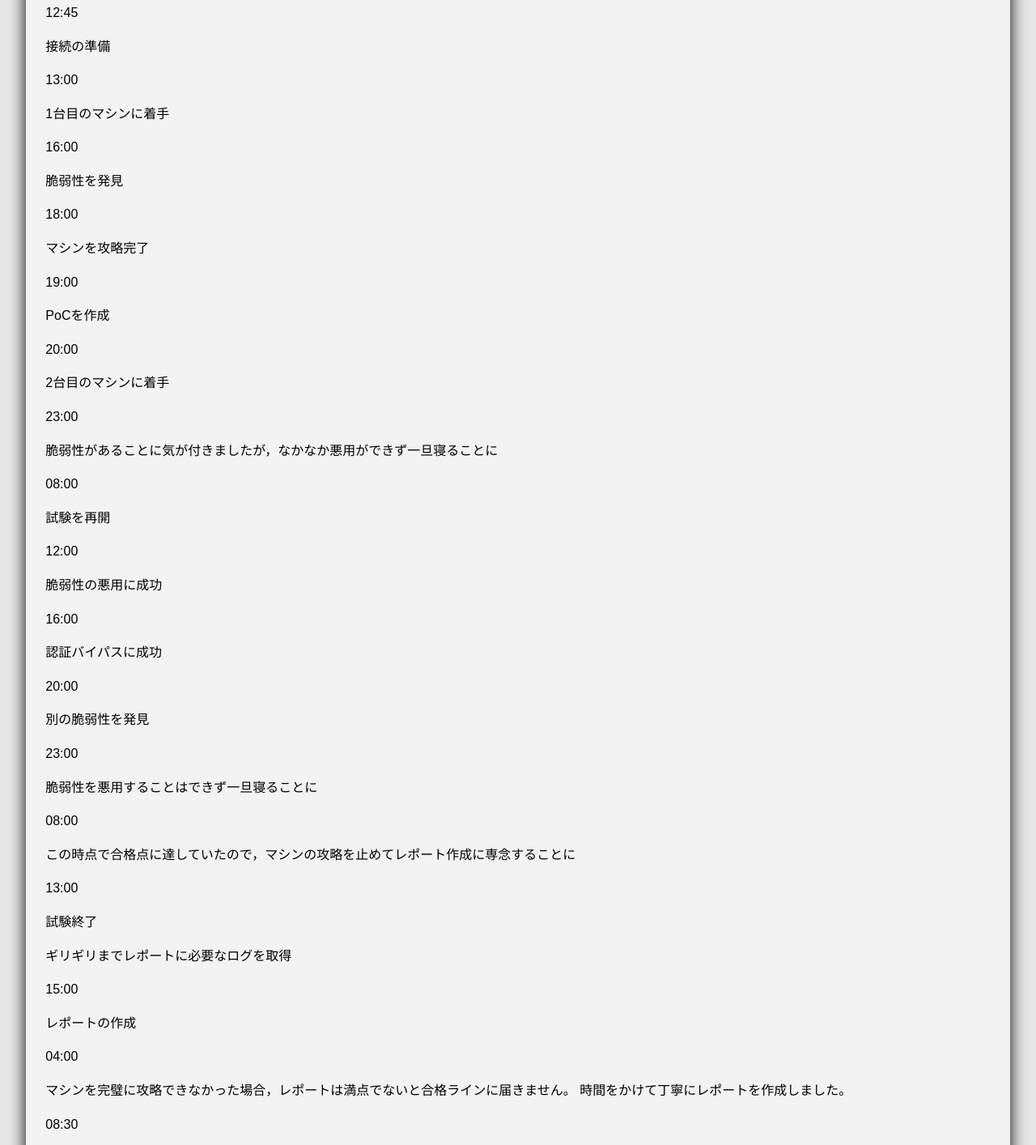
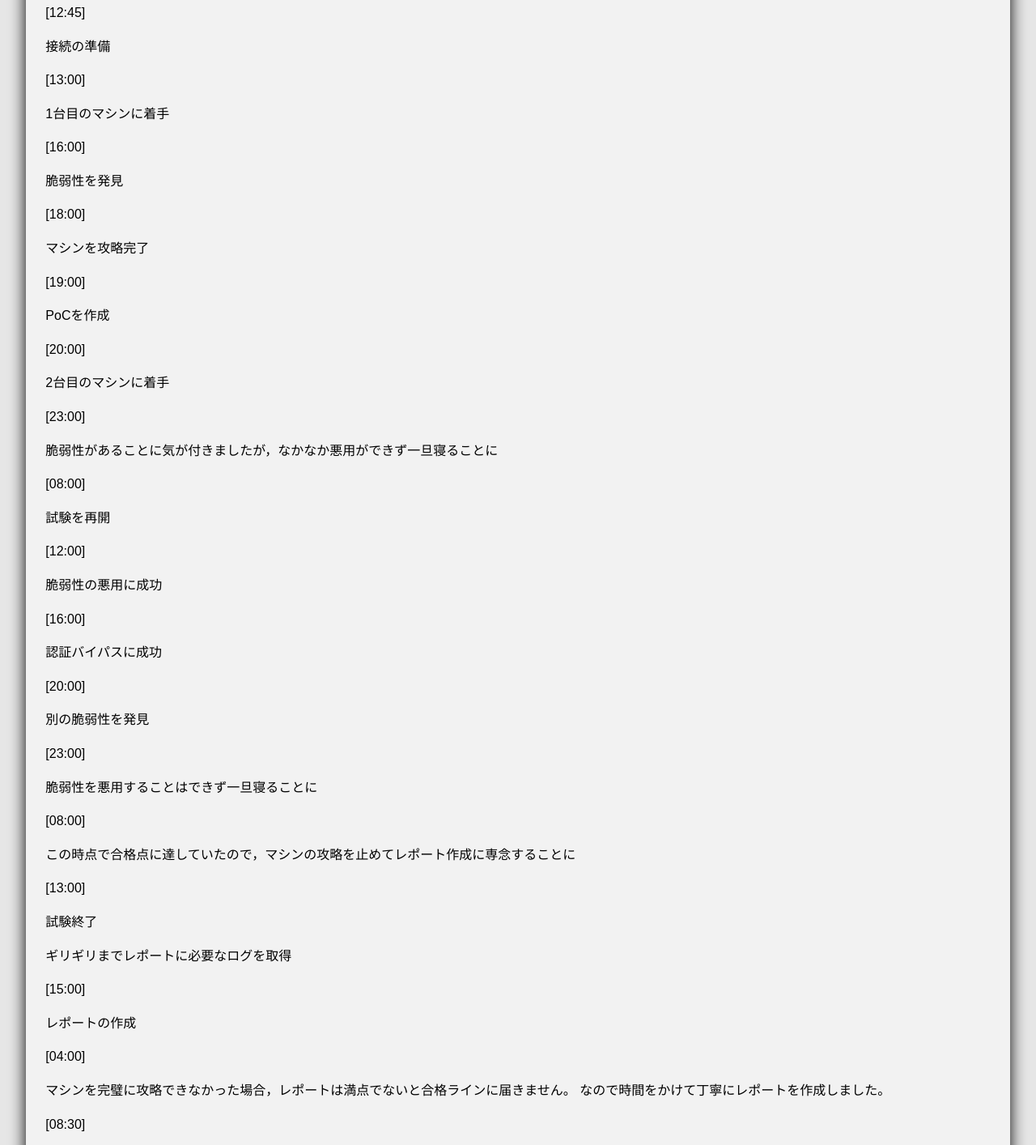
Before and after one commit to kuzushiki/kuzushiki.github.io, a plain HTML site: page post/oswe/note/index.html in a window 1280 px wide. Shown: the part 3802-5216 px from the top of the page at 81% size. Drawn offline with Linux system fonts and the light colour scheme.

Commit message:
時間の表記を変更

```diff
--- a/post/oswe/note/index.html
+++ b/post/oswe/note/index.html
@@ -133,44 +133,44 @@
 <p>脆弱性が悪用できることを証明するスクリプトを書く必要があります。言語は自由です。私は <strong>Python</strong> で作成しました。</p>
 <h2 id="試験当日の様子">試験当日の様子</h2>
 <hr>
-<p>12:30</p>
+<p>[12:30]</p>
 <p>準備開始</p>
 <p>OSCPを受験したことがあるので特に問題ないと思っていましたが，「試験に使う監視ツールは最新版のChromeとFirefoxでは動かないから <strong>古いバージョンをインストールしておいてね</strong> 」という旨のメールが当日に届いており，あわててインストールしました。</p>
-<p>12:45</p>
+<p>[12:45]</p>
 <p>接続の準備</p>
-<p>13:00</p>
+<p>[13:00]</p>
 <p>1台目のマシンに着手</p>
-<p>16:00</p>
+<p>[16:00]</p>
 <p>脆弱性を発見</p>
-<p>18:00</p>
+<p>[18:00]</p>
 <p>マシンを攻略完了</p>
-<p>19:00</p>
+<p>[19:00]</p>
 <p>PoCを作成</p>
-<p>20:00</p>
+<p>[20:00]</p>
 <p>2台目のマシンに着手</p>
-<p>23:00</p>
+<p>[23:00]</p>
 <p>脆弱性があることに気が付きましたが，なかなか悪用ができず一旦寝ることに</p>
-<p>08:00</p>
+<p>[08:00]</p>
 <p>試験を再開</p>
-<p>12:00</p>
+<p>[12:00]</p>
 <p>脆弱性の悪用に成功</p>
-<p>16:00</p>
+<p>[16:00]</p>
 <p>認証バイパスに成功</p>
-<p>20:00</p>
+<p>[20:00]</p>
 <p>別の脆弱性を発見</p>
-<p>23:00</p>
+<p>[23:00]</p>
 <p>脆弱性を悪用することはできず一旦寝ることに</p>
-<p>08:00</p>
+<p>[08:00]</p>
 <p>この時点で合格点に達していたので，マシンの攻略を止めてレポート作成に専念することに</p>
-<p>13:00</p>
+<p>[13:00]</p>
 <p>試験終了</p>
 <p>ギリギリまでレポートに必要なログを取得</p>
-<p>15:00</p>
+<p>[15:00]</p>
 <p>レポートの作成</p>
-<p>04:00</p>
+<p>[04:00]</p>
 <p>マシンを完璧に攻略できなかった場合，レポートは満点でないと合格ラインに届きません。
-時間をかけて丁寧にレポートを作成しました。</p>
-<p>08:30</p>
+なので時間をかけて丁寧にレポートを作成しました。</p>
+<p>[08:30]</p>
 <p>レポートを推敲してから提出</p>
 <hr>
 <h2 id="アドバイス">アドバイス</h2>
@@ -186,7 +186,7 @@
 <li>PoCを記載する</li>
 </ul>
 <h3 id="参考になったサイト">参考になったサイト</h3>
-<p><a href="https://klezvirus.github.io/Misc/HTB-VH-OSWE/">こちらブログ</a>がPoC作成の練習に非常に役立ちました。無料の仮想イメージ公開プラットフォームである <strong>VulnHub</strong> のマシンを題材に，ソースコードのどこに脆弱性があるか，どうやってPoCを作成するか，といったようなことが説明されています。</p>
+<p><a href="https://klezvirus.github.io/Misc/HTB-VH-OSWE/">こちらのブログ</a>がPoC作成の練習に非常に役立ちました。無料の仮想イメージ公開プラットフォームである <strong>VulnHub</strong> のマシンを題材に，ソースコードのどこに脆弱性があるか，どうやってPoCを作成するか，といったようなことが説明されています。</p>
 <h2 id="感想">感想</h2>
 <p><strong>72時間</strong> の試験はとても過酷なものでした。
 合格通知を見た私は， 合格したときの達成感 よりも <strong>もう試験を受けなくて良いという安心感</strong> でいっぱいでした。</p>
```
